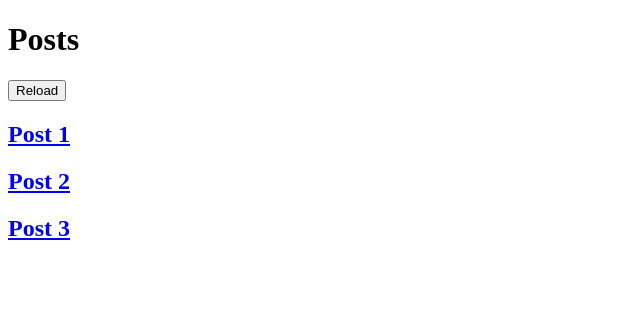
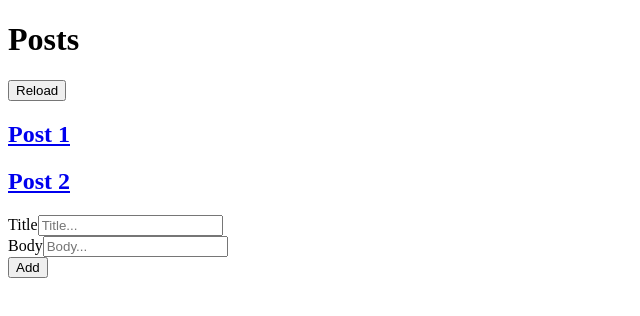
Before and after one commit to Unicode-Academy/nextjs_online, a Next.js app in the folder nextjs_swr/: page /posts in a window 1280 px wide. Shown: the top 316 px of the page, without its empty margins (0-640 px from the left). Built offline with nearby package versions, Linux system fonts and the light colour scheme; data requests are answered from the project's data file.

Commit message:
Next swr 04

```diff
--- a/nextjs_swr/server/db.json
+++ b/nextjs_swr/server/db.json
@@ -6,14 +6,9 @@
       "body": "Body 1"
     },
     {
-      "id": 2,
+      "id": "4d7a",
       "title": "Post 2",
-      "body": "Body 2"
-    },
-    {
-      "id": 3,
-      "title": "Post 3",
-      "body": "Body 3"
+      "body": "Content 2"
     }
   ]
 }
--- /dev/null
+++ b/nextjs_swr/src/app/(main-layout)/posts/_components/PostAdd.tsx
@@ -0,0 +1,48 @@
+"use client";
+
+import { FormEvent } from "react";
+import { mutate } from "swr";
+
+export default function PostAdd() {
+  const handleSubmit = async (e: FormEvent) => {
+    e.preventDefault();
+    const formData = new FormData(e.target as HTMLFormElement);
+    const title = formData.get("title") as string;
+    const body = formData.get("body") as string;
+    const response = await fetch("http://localhost:3001/posts", {
+      method: "POST",
+      headers: { "Content-Type": "application/json" },
+      body: JSON.stringify({ title, body }),
+    });
+    if (!response.ok) {
+      alert("Failed to add post");
+    }
+    const newPost = await response.json();
+    mutate(
+      "/posts",
+      (data: { id: number; title: string; body: string }[] | undefined) => {
+        if (data) {
+          return [...data, newPost];
+        }
+        return data;
+      },
+      {
+        revalidate: false,
+      }
+    );
+    (e.target as HTMLFormElement).reset();
+  };
+  return (
+    <form onSubmit={handleSubmit}>
+      <div>
+        <label htmlFor="">Title</label>
+        <input type="text" name="title" placeholder="Title..." required />
+      </div>
+      <div>
+        <label htmlFor="">Body</label>
+        <input type="text" name="body" placeholder="Body..." required />
+      </div>
+      <button>Add</button>
+    </form>
+  );
+}
--- a/nextjs_swr/src/app/(main-layout)/posts/_components/PostList.tsx
+++ b/nextjs_swr/src/app/(main-layout)/posts/_components/PostList.tsx
@@ -1,6 +1,7 @@
 "use client";
 import Link from "next/link";
 import useSWR, { mutate } from "swr";
+import PostAdd from "./PostAdd";
 const getPosts = async () => {
   const response = await fetch("http://localhost:3001/posts");
   if (!response.ok) {
@@ -57,6 +58,7 @@ export default function PostList() {
           </h2>
         </div>
       ))}
+      <PostAdd />
     </div>
   );
 }
```
